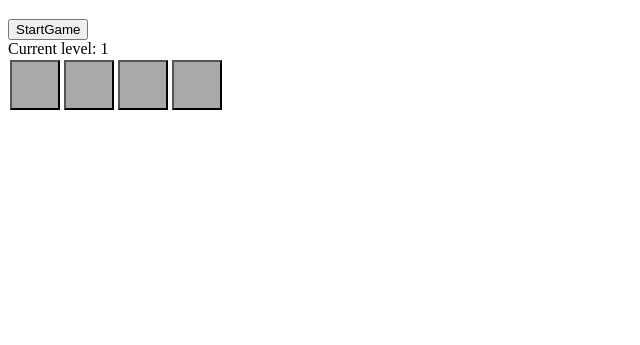
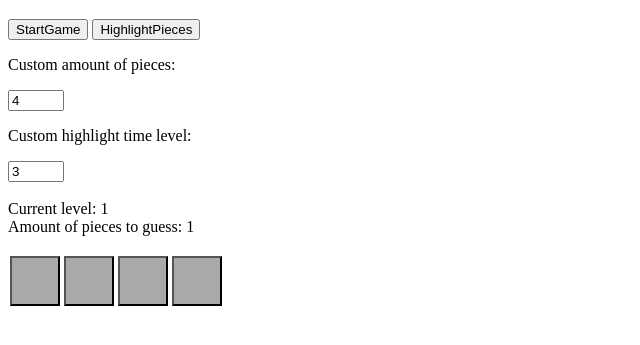
Before and after one commit to JakubMitulski/MemoryGame, a website: page index.html in a window 1280 px wide. Both pictures are taken after a click on the button "StartGame". Shown: the part 87-432 px from the top of the page, without its empty margins (0-640 px from the left). Drawn offline with Linux system fonts and the light colour scheme.

Commit message:
Added new features

```diff
--- a/css/style.css
+++ b/css/style.css
@@ -1,13 +1,13 @@
-.lockedPiece{
+.lockedPiece {
     width: 50px;
     height: 50px;
     background-color: darkgrey;
     margin: 2px;
     display: inline-block;
-    pointer-events:none;
+    pointer-events: none;
 }
 
-.unlockedPiece{
+.regularPiece {
     width: 50px;
     height: 50px;
     background-color: darkgrey;
@@ -15,11 +15,37 @@
     display: inline-block;
 }
 
-.pieceToGuess{
+.pieceToGuess {
     width: 50px;
     height: 50px;
     background-color: dodgerblue;
     margin: 2px;
     display: inline-block;
-    pointer-events:none;
+    pointer-events: none;
 }
+
+.guessedPiece {
+    width: 50px;
+    height: 50px;
+    background-color: forestgreen;
+    margin: 2px;
+    display: inline-block;
+    pointer-events: none;
+}
+
+.wrongPiece {
+    width: 50px;
+    height: 50px;
+    background-color: red;
+    margin: 2px;
+    display: inline-block;
+    pointer-events: none;
+}
+
+.disable {
+    pointer-events: none;
+}
+
+.pieces {
+    width: 22%;
+}
--- a/index.html
+++ b/index.html
@@ -1,19 +1,33 @@
 <!DOCTYPE html>
 <html lang="en">
 <head>
-    <link rel="stylesheet" type="text/css" href="css/style.css" media="screen" />
+    <link rel="stylesheet" type="text/css" href="css/style.css" media="screen"/>
+
     <meta charset="UTF-8">
         <title>Title</title>
 </head>
 <body>
 <h1>MemoryGame</h1>
 
-<button onclick="controller.startGame()">StartGame</button>
-<div id="level"></div>
-<div id="pieces"></div>
+<div id="content">
+    <button onclick="controller.startGame()">StartGame</button>
+    <button onclick="controller.highlightPiecesToGuess()">HighlightPieces</button>
+    <br>
+    <div>
+        <p>Custom amount of pieces:</p>
+        <input type="number" min="4" max="36" id="userNumberOfPieces" value="4"><br>
+        <p>Custom highlight time level:</p>
+        <input type="number" min="1" max="10" id="userHighlightTime" value="3"><br><br>
+        <span id="level"></span><br>
+        <span id="numberOfPiecesToGuess"></span><br><br>
+    </div>
+</div>
+</div>
+<div id="pieces" class="pieces"></div>
 
 <script src="js/game.js"></script>
 <script src="js/view.js"></script>
 <script src="js/controller.js"></script>
+
 </body>
 </html>
--- a/js/controller.js
+++ b/js/controller.js
@@ -1,31 +1,68 @@
 var controller = function () {
     var startGame = function () {
-            var initialNumberOfPieces = view.getInitialNumberOfPieces();
+            var initialNumberOfPieces = view.getUserNumberOfPieces();
 
             game.startGame({
                 numberOfPieces: initialNumberOfPieces
             });
+
             view.renderPieces(game.producePieces());
             view.insertLevelMessage("Current level: " + game.getLevel());
+            view.insertCurrentNumberOfPiecesToGuessMessage("Amount of pieces to guess: " + game.getPiecesToGuess().length);
 
         },
 
         takeAShot = function (i) {
             var status = game.takeAShot(i);
 
-            if (status === "nextlevel") {
-                game.nextLevel();
-                view.renderPieces(game.producePieces());
-                view.insertLevelMessage("Current level: " + game.getLevel());
+            if (status === "shoot") {
+                view.highlightShootPiece(i);
             }
             if (status === "gameover") {
-                startGame();
+                view.lockPiecesForClick();
+                view.highlightMissedPiece(i);
                 view.insertLevelMessage("Current level: " + game.getLevel());
+                view.insertCurrentNumberOfPiecesToGuessMessage("Amount of pieces to guess: " + game.getPiecesToGuess().length);
+
+                setTimeout(function () {
+                        startGame();
+                        view.unlockPiecesForClick();
+                    },
+                    getCustomHighlightTime());
             }
+            if (status === "nextlevel") {
+                view.lockPiecesForClick();
+                view.highlightShootPiece(i);
+                view.insertLevelMessage("Current level: " + game.getLevel());
+                view.insertCurrentNumberOfPiecesToGuessMessage("Amount of pieces to guess: " + game.getPiecesToGuess().length);
+
+                setTimeout(function () {
+                        game.nextLevel();
+                        view.unlockPiecesForClick();
+                        view.renderPieces(game.producePieces());
+                    },
+                    getCustomHighlightTime());
+            }
+        },
+
+        highlightPiecesToGuess = function () {
+            view.lockPiecesForClick();
+            view.highlightPiecesToGuess(game.getPieces());
+
+            setTimeout(function () {
+                    view.unlockPiecesForClick();
+                    view.preparePiecesForClick();
+                },
+                getCustomHighlightTime());
+        },
+
+        getCustomHighlightTime = function () {
+            return view.getCustomHighlightTime();
         };
 
     return {
         'startGame': startGame,
-        'takeAShot': takeAShot
+        'takeAShot': takeAShot,
+        'highlightPiecesToGuess': highlightPiecesToGuess
     }
 }();
--- a/js/game.js
+++ b/js/game.js
@@ -24,18 +24,21 @@ var game = (function () {
         producePieces = function () {
             var i;
             pieces = [];
+
             for (i = 0; i < currentNumberOfPieces; i++) {
                 pieces.push({});
                 pieces[i].toGuess = false;
                 pieces[i].wasGuessed = false;
             }
             pieces = piecesToGuess();
+
             return pieces;
         },
 
         piecesToGuess = function () {
             var i = 0,
                 randomNum;
+
             do {
                 randomNum = Math.floor((Math.random() * pieces.length));
                 if (pieces[randomNum].toGuess === false) {
@@ -43,6 +46,7 @@ var game = (function () {
                     i++;
                 }
             } while (i < (pieces.length / 2) - 1);
+
             return pieces;
         },
 
@@ -57,38 +61,28 @@ var game = (function () {
                 isSomethingLeft = false;
 
             for (i = 0; i < pieces.length; i++) {
-                console.log("---");
-                console.log("i: " + i);
-                console.log("toGuess: " + pieces[i].toGuess);
-                console.log("wasGuessed: " + pieces[i].wasGuessed);
-                console.log("---");
-
                 if (pieces[i].toGuess === true && pieces[i].wasGuessed === false) {
                     isSomethingLeft = true;
                 }
             }
-
-            console.log("isSomethingLeft: " + isSomethingLeft);
 
             return isSomethingLeft;
         },
 
         takeAShot = function (id) {
             var status;
-            console.log(" ");
-            console.log("Piece id: " + id);
-            console.log("toGuess: " + pieces[id].toGuess);
-            console.log("wasGuessed: " + pieces[id].wasGuessed);
 
             if (pieces[id].toGuess === false || pieces[id].wasGuessed === true) {
                 status = "gameover";
                 level = 1;
             } else if (pieces[id].toGuess === true) {
                 pieces[id].wasGuessed = true;
+                status = "shoot";
                 if (isSomethingLeftToShoot() === false) {
                     status = "nextlevel";
                 }
             }
+
             return status;
         },
 
@@ -96,11 +90,8 @@ var game = (function () {
             var config = {
                 numberOfPieces: ++currentNumberOfPieces
             };
-            level = ++level;
+            level++;
             startGame(config);
-
-            console.log("nextLevel: " + config.numberOfPieces);
-            console.log("currLevel: " + level);
         },
 
         getLevel = function () {
--- a/js/view.js
+++ b/js/view.js
@@ -1,68 +1,115 @@
 var view = (function () {
 
-    var getInitialNumberOfPieces = function () {
-            return 4;
-        },
-
-        renderPieces = function (pieces) {
+    var renderPieces = function (pieces) {
             var i,
-                button;
+                piece;
 
             clearPiecesWindow();
 
             for (i = 0; i < pieces.length; i++) {
-                button = document.createElement("button");
-                button.id = i;
-                button.setAttribute("onclick", "controller.takeAShot(" + i + ")");
+                piece = document.createElement("button");
+                piece.id = i;
+                piece.setAttribute("onclick", "controller.takeAShot(" + i + ")");
                 if (pieces[i].toGuess === true) {
-                    button.classList.add('pieceToGuess');
+                    piece.classList.add('pieceToGuess');
+                } else {
+                    piece.classList.add('lockedPiece');
+                }
+                document.getElementById("pieces").appendChild(piece);
 
-                    // console.log("Piece to guess: " + i);
-                    // console.log("toGuess: " + pieces[i].toGuess);
-                    // console.log("wasGuessed: " + pieces[i].wasGuessed);
-                } else {
-                    button.classList.add('lockedPiece');
-
-                    // console.log("Regular piece: " + i);
-                    // console.log("toGuess: " + pieces[i].toGuess);
-                    // console.log("wasGuessed: " + pieces[i].wasGuessed);
-                }
-                document.getElementById("pieces").appendChild(button);
-
-                setTimeout(unlockPiecesForClick, 1000);
+                setTimeout(preparePiecesForClick, getCustomHighlightTime());
             }
         },
 
         clearPiecesWindow = function () {
             var piece;
+
             while (document.getElementById("pieces").hasChildNodes()) {
                 piece = document.getElementById("pieces").firstChild;
                 document.getElementById("pieces").removeChild(piece);
             }
         },
 
-        highlightPieces = function (pieces) {
+        highlightPiecesToGuess = function (pieces) {
+            var i, buttons, pieces;
 
+            buttons = document.getElementById("pieces").children;
+
+            for (i = 0; i < pieces.length; i++) {
+                if (pieces[i].toGuess === true) {
+                    buttons[i].setAttribute("class", "pieceToGuess");
+                }
+            }
         },
 
-        unlockPiecesForClick = function (pieces) {
-            var i;
+        highlightShootPiece = function (index) {
+            var pieces;
+
             pieces = document.getElementById("pieces").children;
+            pieces[index].setAttribute("class", "guessedPiece");
+        },
+
+        highlightMissedPiece = function (index) {
+            var pieces;
+
+            pieces = document.getElementById("pieces").children;
+            pieces[index].setAttribute("class", "wrongPiece");
+        },
+
+        preparePiecesForClick = function () {
+            var i, pieces;
+
+            pieces = document.getElementById("pieces").children;
+
             for (i = 0; i < pieces.length; i++) {
-                pieces[i].setAttribute("class", "unlockedPiece");
+                pieces[i].setAttribute("class", "regularPiece");
             }
+        },
+
+        lockPiecesForClick = function () {
+            document.getElementById("pieces").classList.add("disable");
+        },
+
+        unlockPiecesForClick = function () {
+            document.getElementById("pieces").classList.remove("disable");
         },
 
         insertLevelMessage = function (message) {
             var messageLevel;
+
             messageLevel = document.getElementById("level");
             messageLevel.innerHTML = message;
+        },
+
+        getUserNumberOfPieces = function () {
+            return document.getElementById("userNumberOfPieces").value;
+        },
+
+        insertCurrentNumberOfPiecesToGuessMessage = function (numberOfPieces) {
+            var numberOfPiecesToGuess;
+
+            numberOfPiecesToGuess = document.getElementById("numberOfPiecesToGuess");
+            numberOfPiecesToGuess.innerHTML = numberOfPieces;
+        },
+
+        getCustomHighlightTime = function () {
+            var userInput = document.getElementById("userHighlightTime").value;
+            return 2000 / userInput;
         };
 
+
     return {
-        'getInitialNumberOfPieces': getInitialNumberOfPieces,
         'renderPieces': renderPieces,
         'clearPiecesWindow': clearPiecesWindow,
-        'insertLevelMessage': insertLevelMessage
+        'insertLevelMessage': insertLevelMessage,
+        'highlightShootPiece': highlightShootPiece,
+        'highlightMissedPiece': highlightMissedPiece,
+        'lockPiecesForClick': lockPiecesForClick,
+        'unlockPiecesForClick': unlockPiecesForClick,
+        'highlightPiecesToGuess': highlightPiecesToGuess,
+        'preparePiecesForClick': preparePiecesForClick,
+        'getUserNumberOfPieces': getUserNumberOfPieces,
+        'insertCurrentNumberOfPiecesToGuessMessage': insertCurrentNumberOfPiecesToGuessMessage,
+        'getCustomHighlightTime': getCustomHighlightTime
     }
 })();
```
Also changed, not shown: test/game.test.js (+4 -12 lines).
